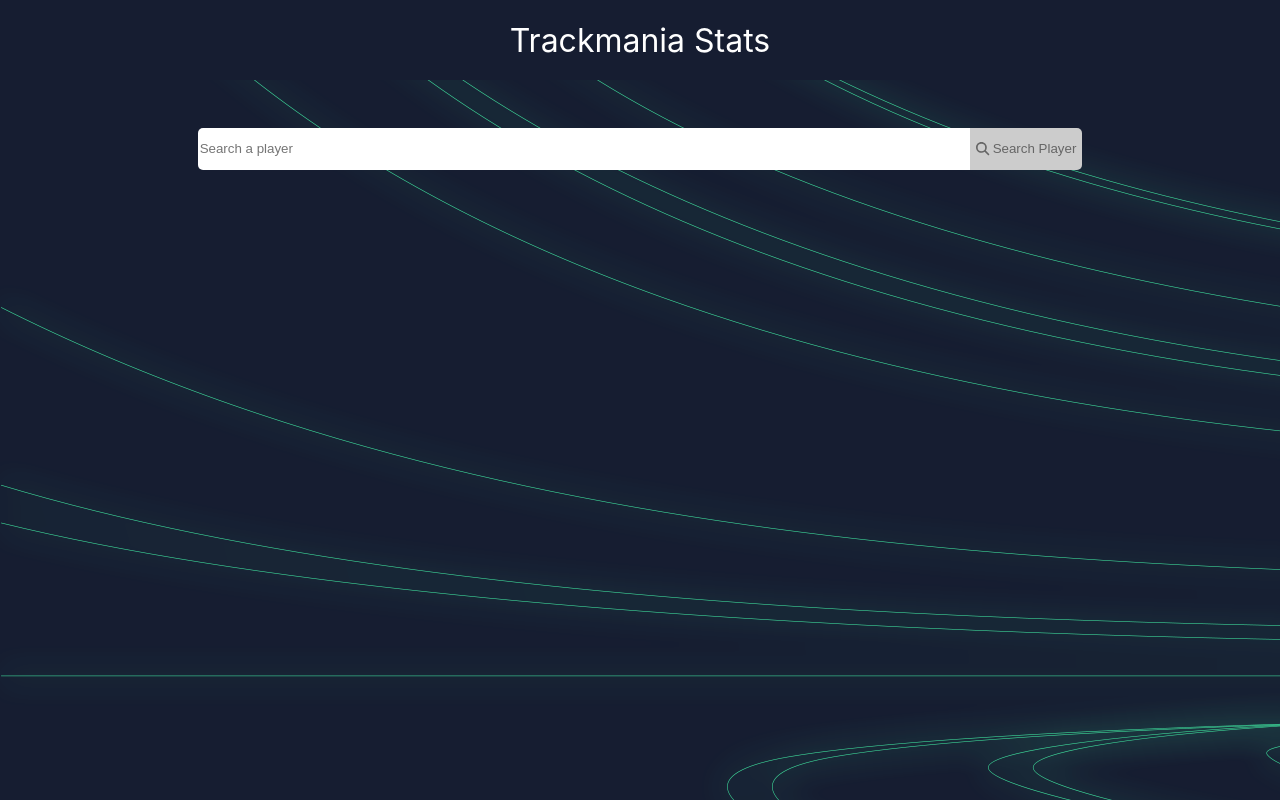
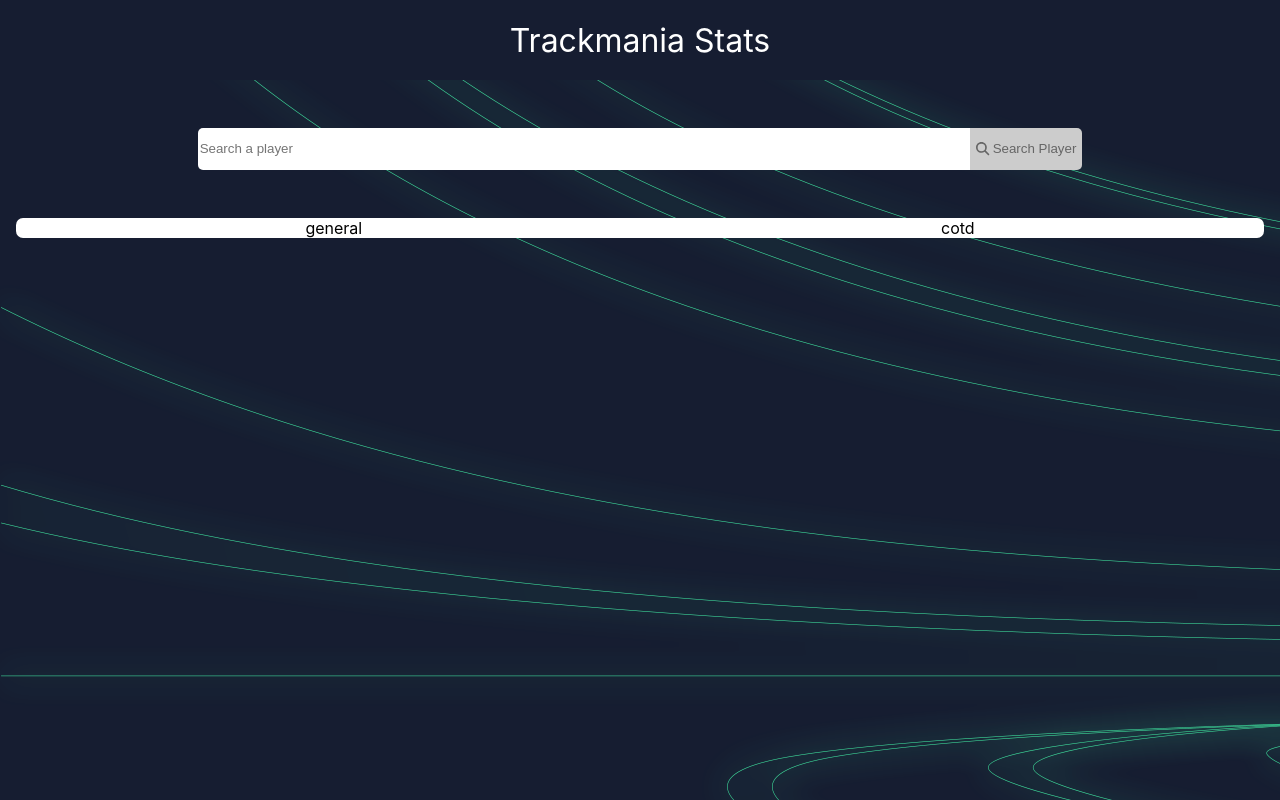
Before and after one commit to Shinestr8/shstrtmsts, a React (Create React App) app: page / in a window 1280 px wide. Built offline with nearby package versions, Linux system fonts and the light colour scheme.

Commit message:
added new component to select menu

```diff
--- /dev/null
+++ b/src/Trackmania/MenuList.jsx
@@ -0,0 +1,31 @@
+function Menu(props){
+    const name = props.name;
+
+    function handleClick(){
+        props.handleClick(name);
+    }
+
+    return(
+        <div onClick={handleClick}>
+            {name}
+        </div>
+    )
+}
+
+export function MenuList(props){
+    const menus = props.menus;
+
+    function handleClick(menu){
+        props.handleClick(menu);
+    }
+
+    return(
+        <div style={{display:'flex', justifyContent:'space-around'}}>
+            {menus.map(function(menu, index){
+                return(
+                    <Menu key={menu} name={menu} handleClick={handleClick}/>
+                )
+            })}
+        </div>
+    )
+}
--- a/src/Trackmania/Trackmania.jsx
+++ b/src/Trackmania/Trackmania.jsx
@@ -4,6 +4,8 @@
 
 
 import { GeneralStats } from "./GeneralStats/GeneralStats";
+import { COTDStats } from "./COTDStats/COTDStats";
+import { MenuList } from "./MenuList";
 
 import "./trackmania.css";
 import "./responsive.css";
@@ -21,8 +23,12 @@
     let [regions, setRegions] = useState(null);
     let [loading, setLoading] = useState(false);
     let [playerList, setPlayerList] = useState(null);
+    let [menu, setMenu] = useState('general');
 
 
+    function selectMenu(newMenu){
+        setMenu(newMenu);
+    }
 
     //function called on click of a player in player list
     function playerSelect(player){
@@ -171,6 +177,8 @@
                 )}
             </form>
             <div className="content">
+                <MenuList menus={['general', 'cotd']} handleClick={selectMenu}/>
+                {menu === 'general' && (
                     <GeneralStats
                         player={player}
                         data={data}
@@ -178,7 +186,11 @@
                         playerList={playerList}
                         regions={regions}
                         handlePlayerClick={playerSelect}
-                    />
+                     />
+                )}
+                {menu === 'cotd' && (
+                    <COTDStats/>
+                )}
                 </div>
             </div>
     )
```
